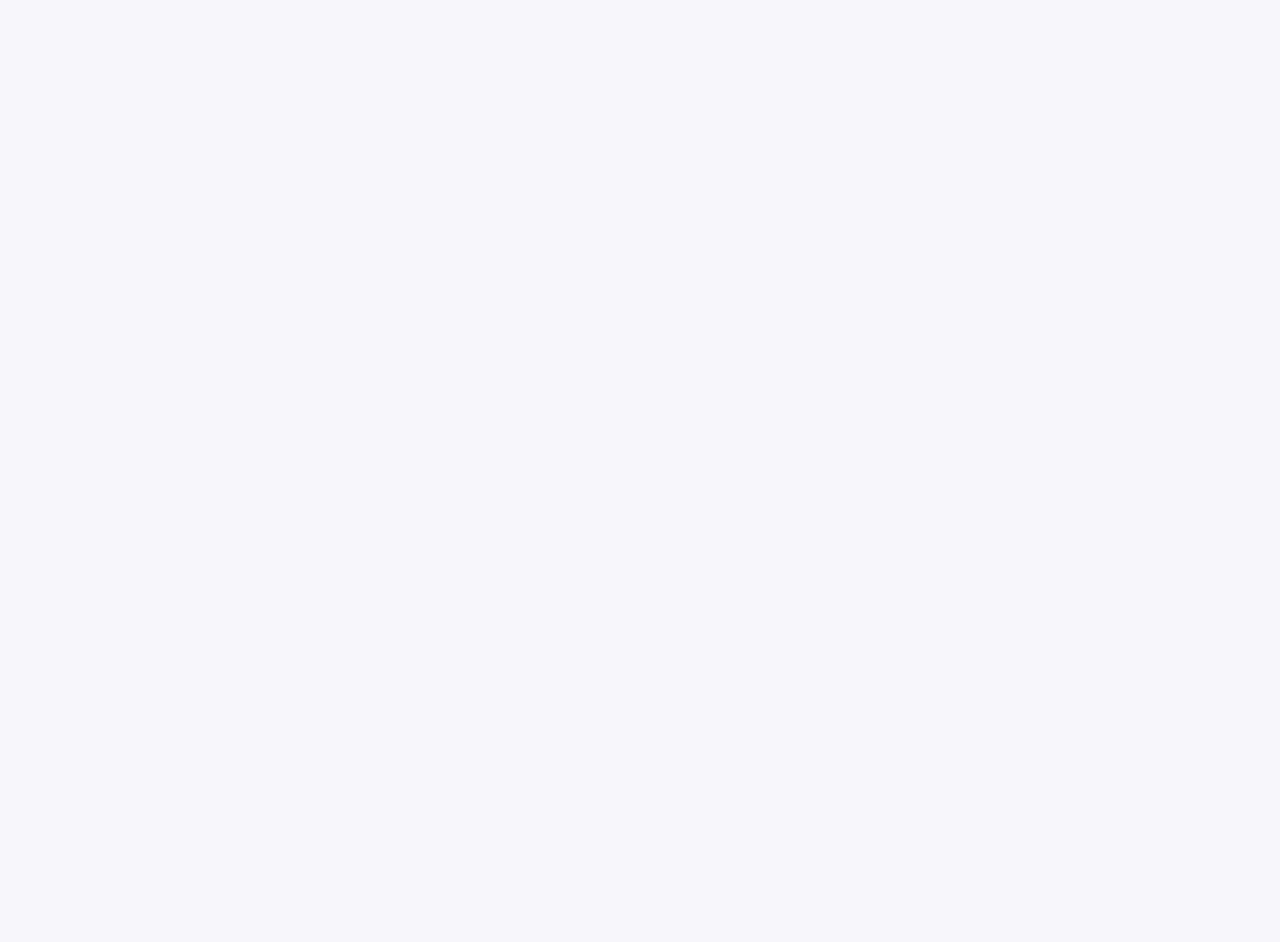
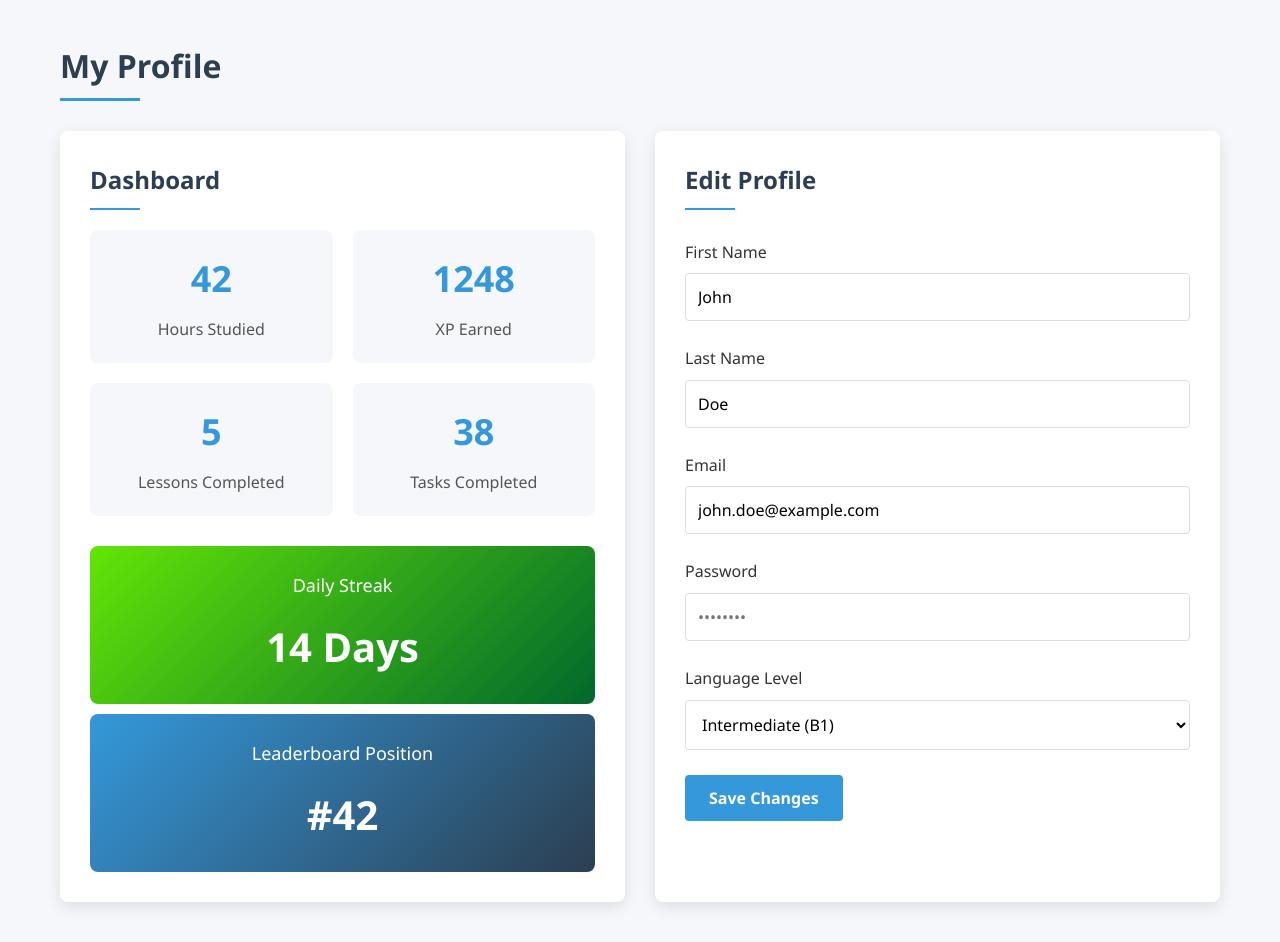
Before and after one commit to MateuszGruntkowski/Language-self-study-site, a React (Create React App) app in the folder Frontend/language-self-study-site/: page /my-profile in a window 1280 px wide. Before the commit this address had no page. Before the commit the page ends 800 px from the top, so only its background shows below. Built offline with nearby package versions, Linux system fonts and the light colour scheme.

Commit message:
Add MyProfile component with Dashboard and EditProfile; update routes and Header for navigation

```diff
--- a/Frontend/language-self-study-site/src/App.js
+++ b/Frontend/language-self-study-site/src/App.js
@@ -4,6 +4,8 @@ import Homepage from "./Homepage/Homepage.js";
 import SignUp from "./Auth/SignUp.js";
 import Login from "./Auth/Login.js";
 import LearningPage from "./Learning-page/LearningPage.js";
+import MyProfile from "./My-profile/MyProfile.js";
+
 import "@fortawesome/fontawesome-free/css/all.min.css";
 
 const App = () => {
@@ -14,6 +16,7 @@ const App = () => {
         <Route path="/signup" element={<SignUp />} />
         <Route path="/login" element={<Login />} />
         <Route path="/learn" element={<LearningPage />} />
+        <Route path="/my-profile" element={<MyProfile />} />
       </Routes>
     </Router>
   );
--- /dev/null
+++ b/Frontend/language-self-study-site/src/My-profile/Dashboard.js
@@ -0,0 +1,44 @@
+import React from "react";
+import "./styles/Dashboard.css";
+
+const Dashboard = () => {
+  return (
+    <div class="dashboard">
+      <h2 class="dashboard-title">Dashboard</h2>
+
+      <div class="stats-grid">
+        <div class="stat-card">
+          <div class="stat-value">42</div>
+          <div class="stat-label">Hours Studied</div>
+        </div>
+
+        <div class="stat-card">
+          <div class="stat-value">1248</div>
+          <div class="stat-label">XP Earned</div>
+        </div>
+
+        <div class="stat-card">
+          <div class="stat-value">5</div>
+          <div class="stat-label">Lessons Completed</div>
+        </div>
+
+        <div class="stat-card">
+          <div class="stat-value">38</div>
+          <div class="stat-label">Tasks Completed</div>
+        </div>
+      </div>
+
+      <div class="streak-card">
+        <div class="streak-title">Daily Streak</div>
+        <div class="streak-value">14 Days</div>
+      </div>
+
+      <div class="rank-card">
+        <div class="rank-title">Leaderboard Position</div>
+        <div class="rank-value">#42</div>
+      </div>
+    </div>
+  );
+};
+
+export default Dashboard;
--- /dev/null
+++ b/Frontend/language-self-study-site/src/My-profile/EditProfile.js
@@ -0,0 +1,67 @@
+import React from "react";
+import "./styles/EditProfile.css";
+
+const EditProfile = () => {
+  return (
+    <div class="edit-profile">
+      <h2 class="edit-profile-title">Edit Profile</h2>
+
+      <form>
+        <div class="form-group">
+          <label for="first-name">First Name</label>
+          <input
+            type="text"
+            id="first-name"
+            class="form-control"
+            value="John"
+          />
+        </div>
+
+        <div class="form-group">
+          <label for="last-name">Last Name</label>
+          <input type="text" id="last-name" class="form-control" value="Doe" />
+        </div>
+
+        <div class="form-group">
+          <label for="email">Email</label>
+          <input
+            type="email"
+            id="email"
+            class="form-control"
+            value="john.doe@example.com"
+          />
+        </div>
+
+        <div class="form-group">
+          <label for="password">Password</label>
+          <input
+            type="password"
+            id="password"
+            class="form-control"
+            placeholder="••••••••"
+          />
+        </div>
+
+        <div class="form-group">
+          <label for="language-level">Language Level</label>
+          <select id="language-level" class="select-control">
+            <option value="beginner">Beginner (A1)</option>
+            <option value="elementary">Elementary (A2)</option>
+            <option value="intermediate" selected>
+              Intermediate (B1)
+            </option>
+            <option value="upper-intermediate">Upper Intermediate (B2)</option>
+            <option value="advanced">Advanced (C1)</option>
+            <option value="proficient">Proficient (C2)</option>
+          </select>
+        </div>
+
+        <button type="submit" class="save-btn">
+          Save Changes
+        </button>
+      </form>
+    </div>
+  );
+};
+
+export default EditProfile;
--- /dev/null
+++ b/Frontend/language-self-study-site/src/My-profile/MyProfile.js
@@ -0,0 +1,21 @@
+import React from "react";
+import Dashboard from "./Dashboard";
+import EditProfile from "./EditProfile";
+
+import "./styles/MyProfile.css";
+
+const MyProfile = () => {
+  return (
+    <div class="profile-container">
+      <div class="profile-header">
+        <h1 class="profile-title">My Profile</h1>
+      </div>
+      <div class="profile-content">
+        <Dashboard />
+        <EditProfile />
+      </div>
+    </div>
+  );
+};
+
+export default MyProfile;
--- /dev/null
+++ b/Frontend/language-self-study-site/src/My-profile/styles/Dashboard.css
@@ -0,0 +1,99 @@
+.dashboard {
+    flex: 1;
+    background-color: white;
+    border-radius: 8px;
+    box-shadow: 0 5px 15px rgba(0,0,0,0.1);
+    padding: 30px;
+    transition: transform 0.3s;
+}
+
+.dashboard:hover {
+    transform: translateY(-5px);
+}
+
+.dashboard-title {
+    font-size: 24px;
+    color: #2c3e50;
+    margin-bottom: 20px;
+    position: relative;
+    padding-bottom: 10px;
+}
+
+.dashboard-title:after {
+    content: '';
+    position: absolute;
+    bottom: 0;
+    left: 0;
+    width: 50px;
+    height: 2px;
+    background-color: #3498db;
+}
+
+.stats-grid {
+    display: grid;
+    grid-template-columns: repeat(2, 1fr);
+    gap: 20px;
+    margin-bottom: 30px;
+}
+
+.stat-card {
+    background-color: #f5f7fa;
+    border-radius: 8px;
+    padding: 20px;
+    text-align: center;
+    transition: background-color 0.3s;
+}
+
+.stat-card:hover {
+    background-color: #eef2f7;
+}
+
+.stat-value {
+    font-size: 36px;
+    font-weight: bold;
+    color: #3498db;
+    margin-bottom: 10px;
+}
+
+.stat-label {
+    color: #555;
+    font-size: 16px;
+}
+
+.rank-card {
+    background: linear-gradient(135deg, #3498db, #2c3e50);
+    color: white;
+    border-radius: 8px;
+    padding: 25px;
+    text-align: center;
+    margin-top: 10px;
+}
+
+.rank-title {
+    font-size: 18px;
+    margin-bottom: 15px;
+}
+
+.rank-value {
+    font-size: 40px;
+    font-weight: bold;
+}
+
+.streak-card {
+    background: linear-gradient(135deg, #63e506, #01682c);
+    color: white;
+    border-radius: 8px;
+    padding: 25px;
+    text-align: center;
+    margin-top: 10px;
+}
+
+.streak-title {
+    font-size: 18px;
+    margin-bottom: 15px;
+}
+
+.streak-value {
+    font-size: 40px;
+    font-weight: bold;
+}
--- /dev/null
+++ b/Frontend/language-self-study-site/src/My-profile/styles/EditProfile.css
@@ -0,0 +1,81 @@
+.edit-profile {
+    flex: 1;
+    background-color: white;
+    border-radius: 8px;
+    box-shadow: 0 5px 15px rgba(0,0,0,0.1);
+    padding: 30px;
+    transition: transform 0.3s;
+}
+
+.edit-profile:hover {
+    transform: translateY(-5px);
+}
+
+.edit-profile-title {
+    font-size: 24px;
+    color: #2c3e50;
+    margin-bottom: 30px;
+    position: relative;
+    padding-bottom: 10px;
+}
+
+.edit-profile-title:after {
+    content: '';
+    position: absolute;
+    bottom: 0;
+    left: 0;
+    width: 50px;
+    height: 2px;
+    background-color: #3498db;
+}
+
+.form-group {
+    margin-bottom: 25px;
+}
+
+.form-group label {
+    display: block;
+    margin-bottom: 8px;
+    color: #333;
+    font-weight: 500;
+}
+
+.form-control {
+    width: 100%;
+    padding: 12px;
+    border: 1px solid #ddd;
+    border-radius: 4px;
+    font-size: 16px;
+    transition: border-color 0.3s;
+}
+
+.form-control:focus {
+    outline: none;
+    border-color: #3498db;
+}
+
+.select-control {
+    width: 100%;
+    padding: 12px;
+    border: 1px solid #ddd;
+    border-radius: 4px;
+    font-size: 16px;
+    background-color: white;
+    cursor: pointer;
+}
+
+.save-btn {
+    background-color: #3498db;
+    color: white;
+    padding: 12px 24px;
+    border: none;
+    border-radius: 4px;
+    font-size: 16px;
+    font-weight: bold;
+    cursor: pointer;
+    transition: background-color 0.3s;
+}
+
+.save-btn:hover {
+    background-color: #2980b9;
+}
--- /dev/null
+++ b/Frontend/language-self-study-site/src/My-profile/styles/MyProfile.css
@@ -0,0 +1,35 @@
+.profile-container {
+    max-width: 1200px;
+    margin: 40px auto;
+    padding: 0 20px;
+    line-height: 1.6;
+}
+
+.profile-header {
+    display: flex;
+    align-items: center;
+    justify-content: space-between;
+    margin-bottom: 30px;
+}
+
+.profile-title {
+    font-size: 32px;
+    color: #2c3e50;
+    position: relative;
+    padding-bottom: 10px;
+}
+
+.profile-title:after {
+    content: '';
+    position: absolute;
+    bottom: 0;
+    left: 0;
+    width: 80px;
+    height: 3px;
+    background-color: #3498db;
+}
+
+.profile-content {
+    display: flex;
+    gap: 30px;
+}
--- a/Frontend/language-self-study-site/src/common/Header.js
+++ b/Frontend/language-self-study-site/src/common/Header.js
@@ -36,6 +36,9 @@ const Header = () => {
           <li>
             <a href="#footer">Kontakt</a>
           </li>
+          <li>
+            <Link to="/my-profile">Mój profil</Link>
+          </li>
         </ul>
       );
     }
```
